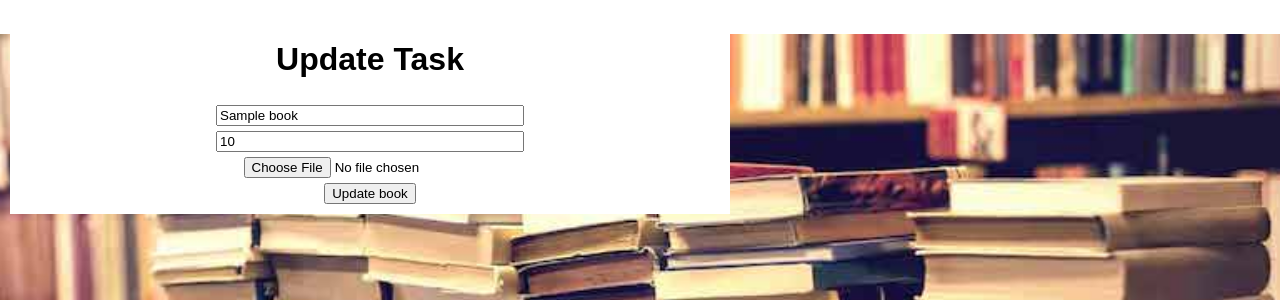
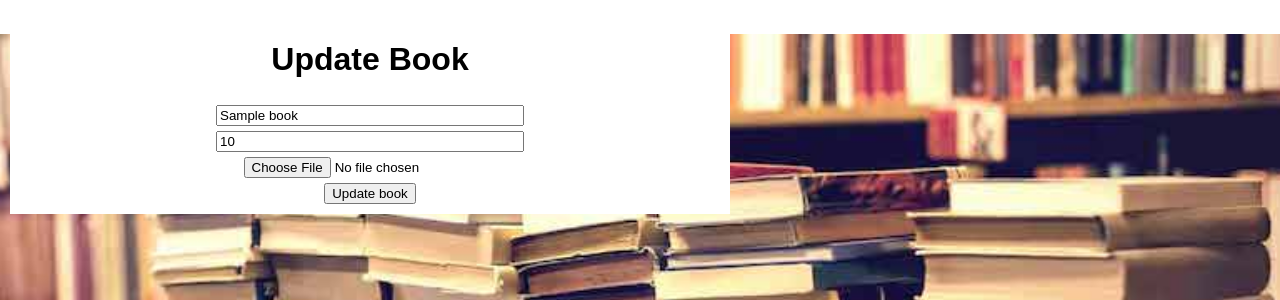
Before and after one commit to rkasale28/E-Book-Manager, a Flask app: page /books/update/1 in a window 1280 px wide. Shown: the top 300 px of the page. Run offline with Flask 2, Linux system fonts and the light colour scheme; tables that the repository leaves empty hold one stand-in row (values such as "Sample post").

Commit message:
Fixed Update Book

```diff
--- a/manager/book/templates/update.html
+++ b/manager/book/templates/update.html
@@ -1,11 +1,11 @@
 {% extends 'base.html' %}
 {% block head %}
-<title>Task Master</title>
+<title>Update Book</title>
 {% endblock %}
 
 {% block body %}
 <div class="content">
-    <h1>Update Task</h1>
+    <h1>Update Book</h1>
 
     <form action='../update/{{book.id}}' method="POST" enctype="multipart/form-data">
         <input type="text" name="name" id="name" value="{{book.name}}"><br>
```
Also changed, not shown: manager/book/static/uploads/covers/Book_1_1.jpg (added), manager/book/static/uploads/covers/Book_3_1.jpeg (added).
